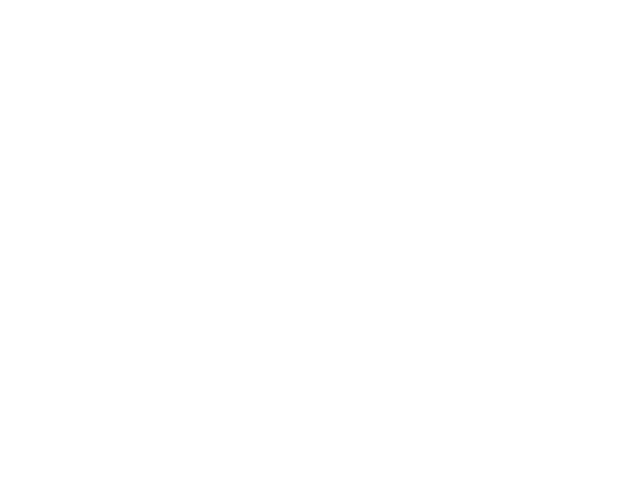
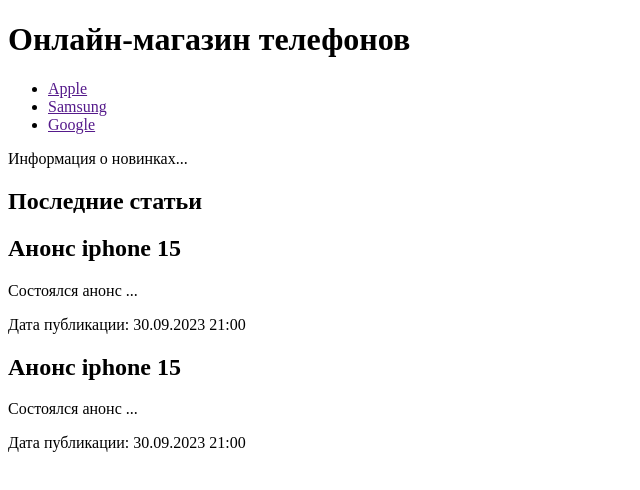
Before and after one commit to Daidzhin/WorkWithHTML, a plain HTML site: page index_4.html in a window 1280 px wide. Shown: the whole page, without its empty margins (0-640 px from the left). Drawn offline with Linux system fonts and the light colour scheme.

Commit message:
Добавлена работа с новыми тегами

```diff
--- a/index_4.html
+++ b/index_4.html
@@ -1,3 +1,46 @@
+<!-- <!DOCTYPE html>
+<html >
+    <head>
+        <meta charset="UTF-8">
+        <title>Document</title>
+    </head>
+    <body>
+            Семенатическая структура
+            Элемент article
+        <article>
+            <h2>Lorem ipsum </h2>
+            <div>
+                Lorem ipsum, dolor sit amet consectetur adipisicing elit.
+                Quae necessitatibus eum autem culpa repellat architecto
+                illo facilis natus nihil. Magni maxime provident asperiores
+                corporis vero magnam nulla sequi at quibusdam!
+            </div>
+            <div>
+                <h3>Комментарии:</h3>
+
+                <article>
+                    <h4>Неплохо</h4>
+                    <p>норм нагенерировал</p>
+                </article>
+
+                <article>
+                    <h4>бред</h4>
+                    <p>зря время потратил</p>
+                </article>
+
+                <article>
+                    <h4>херь</h4>
+                    <p>дизлайк</p>
+                </article>
+            </div>
+
+        </article>
+
+
+    </body>
+</html> -->
+
+
 <!DOCTYPE html>
 <html >
     <head>
@@ -5,6 +48,128 @@
         <title>Document</title>
     </head>
     <body>
+            <!-- Элемент section -->
+        <!-- <article>
+                <h1>Lorem ipsum</h1>
+                <section>
+
+
+            <h2> Содержание </h2>
+            <div>
+                Lorem ipsum, dolor sit amet consectetur adipisicing elit.
+                Quae necessitatibus eum autem culpa repellat architecto
+                illo facilis natus nihil. Magni maxime provident asperiores
+                corporis vero magnam nulla sequi at quibusdam!
+            </div>
+        </section>
+
+
+        <section>
+            <h3>Комментарии:</h3>
+
+            <article>
+                <h4>Неплохо</h4>
+                <p>норм нагенерировал</p>
+            </article>
+
+            <article>
+                <h4>бред</h4>
+                <p>зря время потратил</p>
+            </article>
+
+            <article>
+                <h4>херь</h4>
+                <p>дизлайк</p>
+            </article>
+        </section>
+
+    </article> -->
+
+        <!-- Элемент nav -->
+        <!-- <nav>
+            <ul>
+                <li><a href="/">Главная</a></li>
+                <li><a href="/blog">Блог</a></li>
+                <li><a href="/contact">Контакты</a></li>
+            </ul>
+        </nav>
+
+        <article>
+            <header>
+                <h2>Рассказ в двух частях</h2>
+            </header>
+            <nav>
+                <ul>
+                    <li><a href="#part1">Часть 1</a></li>
+                    <li><a href="#part2">Часть 2</a></li>
+                </ul>
+            </nav>
+
+            <div>
+                <section id="part1">
+                    <h2>Часть 1</h2>
+                    <p>
+                       Lorem ipsum dolor sit amet consectetur adipisicing
+                       elit. Officia accusamus nobis beatae amet.
+                       Deserunt, qui magni eligendi quasi error et
+                       ducimus, asperiores eaque nemo necessitatibus
+                       reiciendis neque doloribus quibusdam aliquid.
+                    </p>
+                </section>
+                <section id="part2">
+                    <h2>Часть 2</h2>
+                    <p>
+                        Lorem ipsum dolor sit amet consectetur adipisicing
+                        elit. Officia accusamus nobis beatae amet.
+                        Deserunt, qui magni eligendi quasi error et
+                        ducimus, asperiores eaque nemo necessitatibus
+                        reiciendis neque doloribus quibusdam aliquid.
+                    </p>
+                </section>
+            </div>
+        </article>
+        <footer>
+            <p><a href="/license">Лицензионное приглашение</a></p>
+            <a href="/about">О сайте</a>
+            <p><small>© Copyright 2023 MyCorp.</small></p>
+        </footer> -->
+
+        <!-- header -->
+
+        <header>
+            <h1>Онлайн-магазин телефонов</h1>
+                <nav>
+                    <ul>
+                        <li><a href="">Apple</a></li>
+                        <li><a href="">Samsung</a></li>
+                        <li><a href="">Google</a></li>
+                    </ul>
+                </nav>
+        </header>
+        <div>
+            Информация о новинках...
+        </div>
+        <section>
+            <h1>Последние статьи</h1>
+            <article>
+                <h2>Анонс iphone 15</h2>
+                <p>Состоялся анонс ...</p>
+                <footer>
+                    Дата публикации: <time datetime="2023-09-30T21-00:00">
+                        30.09.2023 21:00</time>
+                </footer>
+            </article>
+
+            <article>
+                <h2>Анонс iphone 15</h2>
+                <p>Состоялся анонс ...</p>
+                <footer>
+                    Дата публикации: <time datetime="2023-09-30T21-00:00">
+                        30.09.2023 21:00</time>
+                </footer>
+            </article>
+
+        </section>
 
     </body>
 </html>
```
